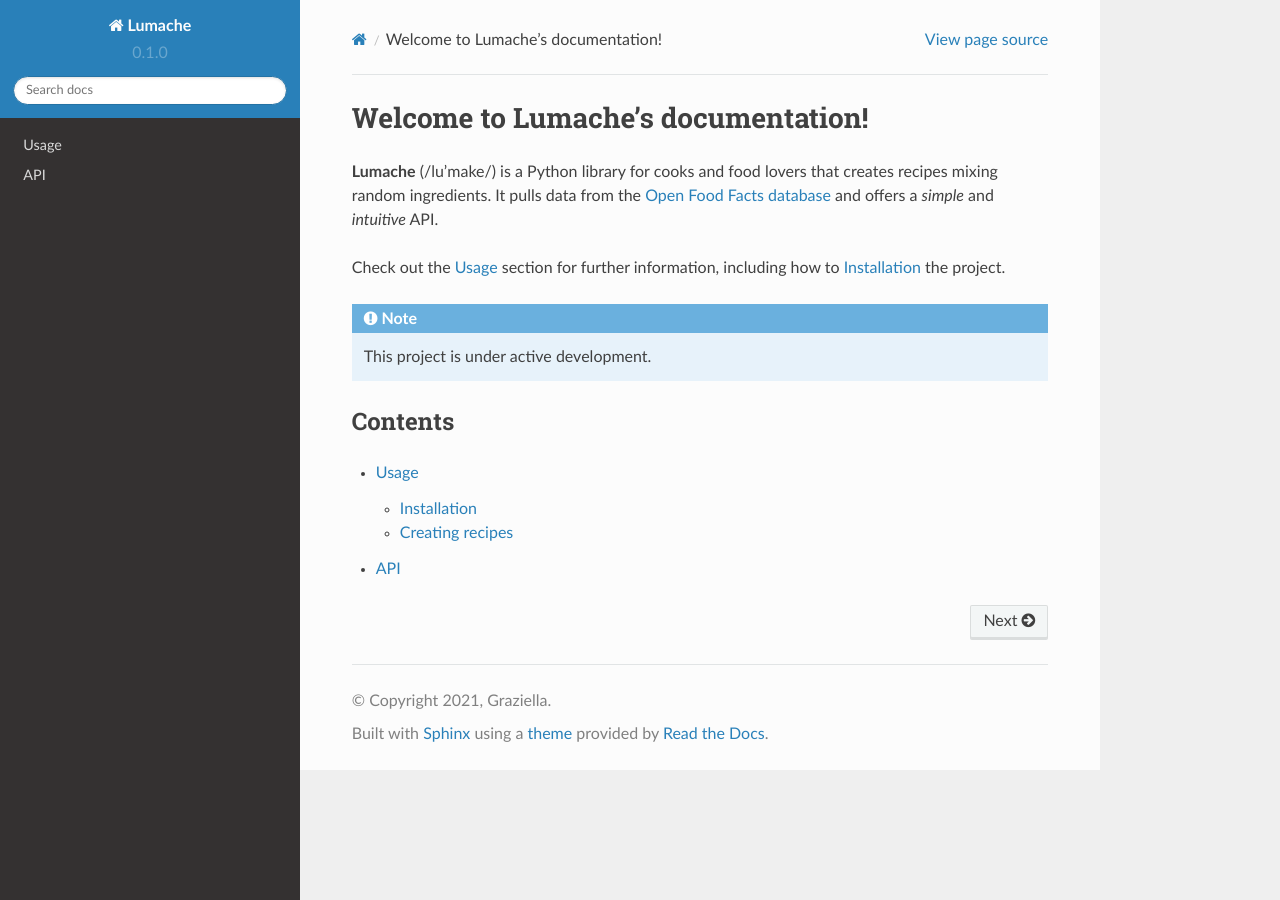
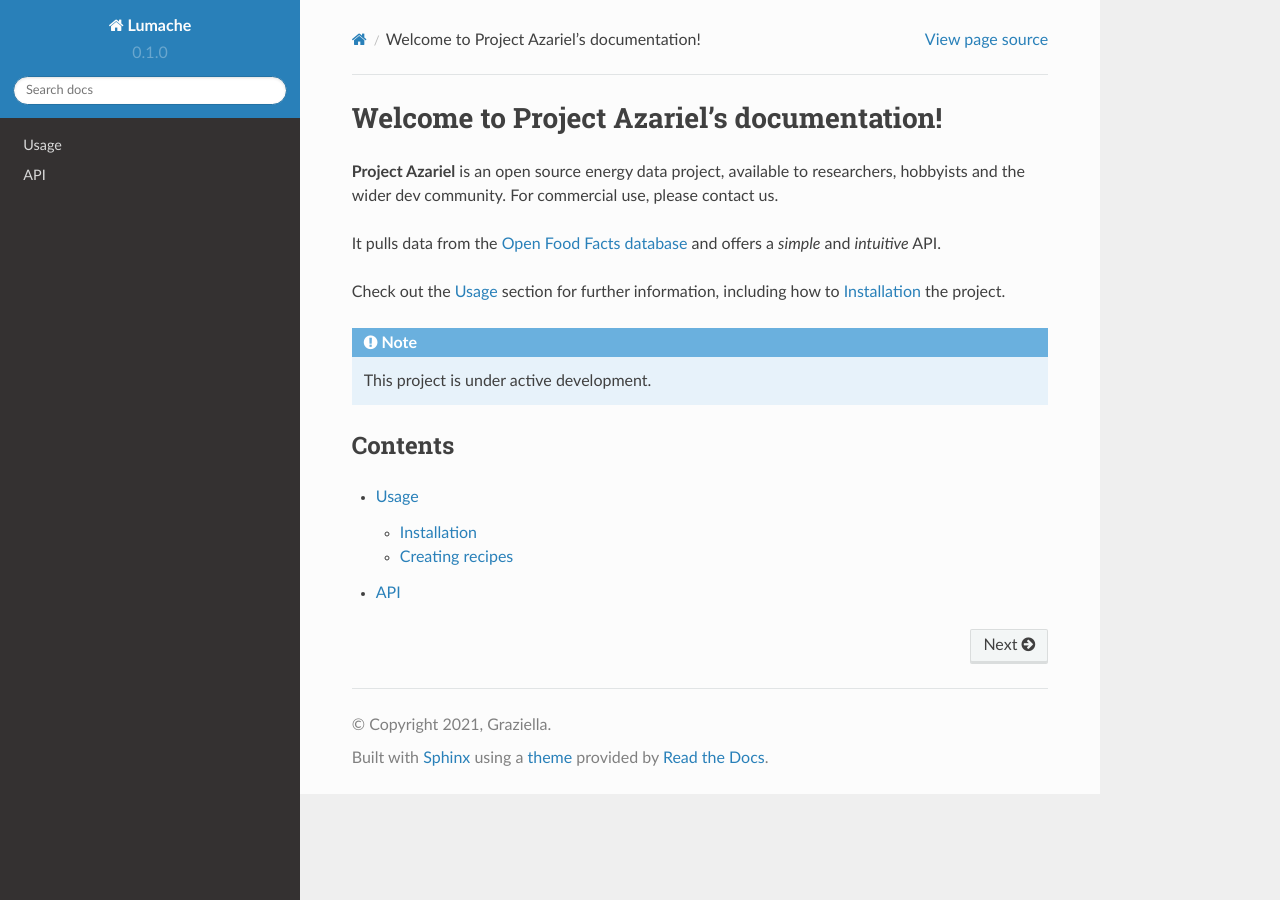
Before and after one commit to olafnekeman/Project-Azariel, a Sphinx documentation site: the page built from docs/source/index.rst, in a window 1280 px wide. Built offline with Sphinx 7.4.7 and the Read the Docs theme 2.0.0, drawn with Linux system fonts in a browser that asks for light colours.

Commit message:
Update index.rst

```diff
--- a/docs/source/index.rst
+++ b/docs/source/index.rst
@@ -1,8 +1,10 @@
-Welcome to Lumache's documentation!
+Welcome to Project Azariel's documentation!
 ===================================
 
-**Lumache** (/lu'make/) is a Python library for cooks and food lovers
-that creates recipes mixing random ingredients.
+**Project Azariel** is an open source energy data project, available to researchers, hobbyists and the wider dev community. For commercial use, please contact us.
+
+
+
 It pulls data from the `Open Food Facts database <https://world.openfoodfacts.org/>`_
 and offers a *simple* and *intuitive* API.
 
```
